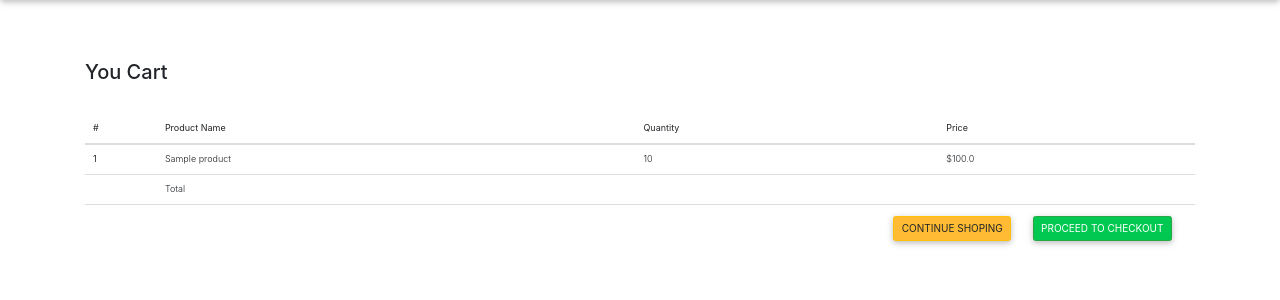
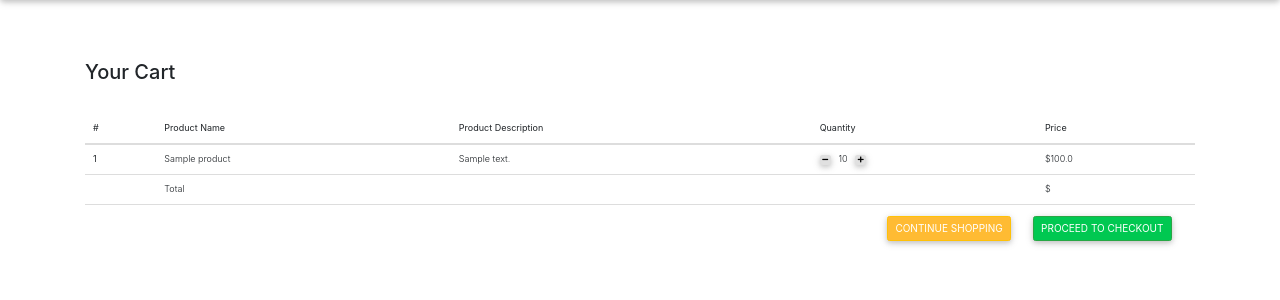
Before and after one commit to newtonkiragu/zohari, a Django app: template cart/templates/cart/home.html in a window 1280 px wide. Shown: the part 93-393 px from the top of the page. Run offline with Django 3.2, Linux system fonts and the light colour scheme; tables that the repository leaves empty hold one stand-in row (values such as "Sample post"); the template is opened without the code that fills it: values that come from a table or form of the project are taken from there, most other values are stand-ins (such as "Sample title", 1, 10 or a date in 2020); some libraries are stand-ins or nearby versions.

Commit message:
updated cart view to have product details and link to product

```diff
--- a/cart/templates/cart/home.html
+++ b/cart/templates/cart/home.html
@@ -3,13 +3,14 @@
 {% block content %}
 <div class="container my-5">
 <div class="my-5">
-	<h2>You Cart</h2>
+	<h2>Your Cart</h2>
 </div>
 <table class="table table-hover">
   <thead>
     <tr>
       <th scope="col">#</th>
       <th scope="col">Product Name</th>
+      <th scope="col">Product Description</th>
       <th scope="col">Quantity</th>
       <th scope="col">Price</th>
     </tr>
@@ -18,20 +19,25 @@
   	{% for cart in carts %}
     <tr>
       <th scope="row">{{ forloop.counter }}</th>
-      <td>{{ cart.item.item_name }}</td>
-      <td>{{ cart.quantity }}</td>
+      <td><a href="/product/{{ cart.item.slug }}"> {{ cart.item.item_name }}</a></td>
+      <td> {{ cart.item.item_description }}</td>
+      <td>
+        <a class="mr-2" href="{% url 'decrease-cart' cart.item.slug %}"><span class="badge badge-light"><i class="fas fa-minus"></i></span></a>
+      {{ cart.quantity }}
+      <a class="ml-2" href="{% url 'cart' cart.item.slug %}" ><span class="badge badge-light"><i class="fas fa-plus"></i></span></a>
+      </td>
       <td>${{ cart.get_total }}</td>
     </tr>
 	{% endfor %}
     <tr>
       <th scope="row"></th>
-      <td colspan="2">Total</td>
-      <td>{{ order.get_totals| floatformat }}</td>
+      <td colspan="3">Total</td>
+      <td>${{ order.get_totals| floatformat:2 }}</td>
     </tr>
     <tr>
       <th scope="row"></th>
-      <td colspan="3" class="text-right ">
-        <button class="btn btn-warning mr-4">Continue Shoping</button>
+      <td colspan="4" class="text-right ">
+        <a href="{% url 'landing_page' %}" class="btn btn-warning mr-4" >Continue Shopping</a>
         <button class="btn btn-success mr-4">Proceed To Checkout</button>
       </td>
     </tr>
```
